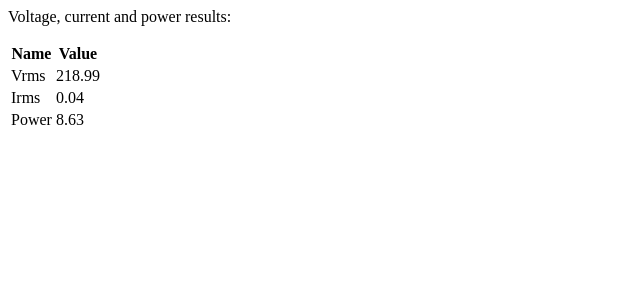
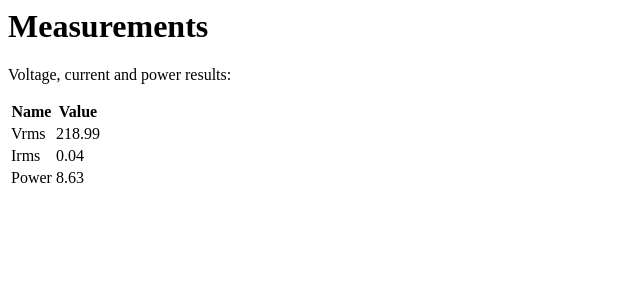
Before and after one commit to brunomb91/Photovoltaics, a PHP site: page / in a window 1280 px wide. Shown: the top 300 px of the page, without its empty margins (0-640 px from the left). Run offline with PHP 8.4, Linux system fonts and the light colour scheme.

Commit message:
Some changes on web/index.php

```diff
--- a/web/index.php
+++ b/web/index.php
@@ -1,6 +1,7 @@
 <html>
 <head>
-	<title>Valores</title>
+	<title>Measurements</title>
+        <h1>Measurements</h1>
 </head>
 
 <body>
```
